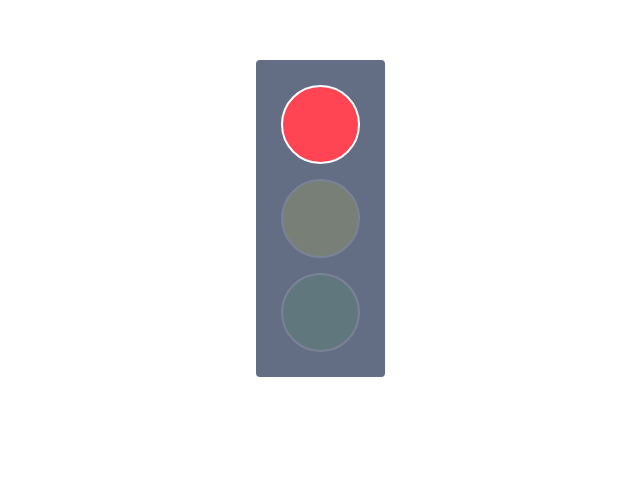
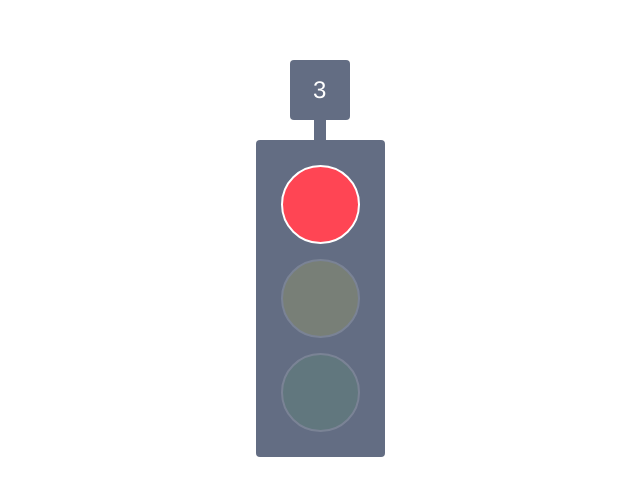
Before and after one commit to egorbabintcev/vue-traffic-light, a Vue app: page /red in a window 1280 px wide. Shown: the top 496 px of the page, without its empty margins (320-960 px from the left). Built offline with nearby package versions, Linux system fonts and the light colour scheme.

Commit message:
Create countdown section, add light blinking, add props types

```diff
--- a/src/App.vue
+++ b/src/App.vue
@@ -10,10 +10,12 @@ export default {
 
 <style>
 #app {
+  align-items: center;
   font-family: Avenir, Helvetica, Arial, sans-serif;
   -webkit-font-smoothing: antialiased;
   -moz-osx-font-smoothing: grayscale;
   display: flex;
+  flex-direction: column;
   justify-content: center;
   color: #2c3e50;
   margin-top: 60px;
--- /dev/null
+++ b/src/components/Countdown.vue
@@ -0,0 +1,42 @@
+<template>
+  <div class="traffic__countdown">
+    <p>{{ countdown }}</p>
+  </div>
+</template>
+
+<script>
+export default {
+  name: "Countdown",
+  props: {
+    countdown: Number,
+  },
+};
+</script>
+
+<style>
+.traffic__countdown {
+  align-items: center;
+  background-color: #636d83;
+  border-radius: 4px;
+  color: #fff;
+  display: inline-flex;
+  font-size: 24px;
+  font-weight: 500;
+  justify-content: center;
+  height: 60px;
+  letter-spacing: 0.03em;
+  margin-bottom: 20px;
+  position: relative;
+  width: 60px;
+}
+
+.traffic__countdown::before {
+  background-color: #636d83;
+  content: "";
+  display: block;
+  height: 20px;
+  position: absolute;
+  top: 100%;
+  width: 12px;
+}
+</style>
--- a/src/components/Lamp.vue
+++ b/src/components/Lamp.vue
@@ -5,20 +5,37 @@
 <script>
 export default {
   name: "Lamp",
-  props: ["color", "activeColor"],
+  props: {
+    color: String,
+    activeColor: String,
+    countdown: Number,
+  },
   computed: {
     isOn() {
       return this.color === this.activeColor;
     },
 
     classnames() {
-      return `traffic__light_${this.color} ${this.isOn ? "is-on" : ""}`;
+      return `traffic__light_${this.color} ${this.isOn ? "is-on" : ""} ${
+        this.isOn && this.color !== "yellow" && this.countdown < 3
+          ? "is-blink"
+          : ""
+      }`;
     },
   },
 };
 </script>
 
 <style>
+@keyframes blink {
+  from {
+    opacity: 1;
+  }
+  to {
+    opacity: 0.15;
+  }
+}
+
 .traffic__light {
   background-color: #fff;
   border: 2px solid #fff;
@@ -35,6 +52,10 @@ export default {
   margin-bottom: 15px;
 }
 
+.traffic__light.is-blink {
+  animation: blink 0.15s ease-in infinite;
+}
+
 .traffic__light_red {
   background-color: #ff4554;
 }
--- a/src/components/TrafficLight.vue
+++ b/src/components/TrafficLight.vue
@@ -1,22 +1,31 @@
 <template>
+  <Countdown :countdown="interval" />
   <div class="traffic__wrapper">
-    <Lamp color="red" :activeColor="activeColor" />
-    <Lamp color="yellow" :activeColor="activeColor" />
-    <Lamp color="green" :activeColor="activeColor" />
+    <Lamp color="red" :activeColor="activeColor" :countdown="interval" />
+    <Lamp color="yellow" :activeColor="activeColor" :countdown="interval" />
+    <Lamp color="green" :activeColor="activeColor" :countdown="interval" />
   </div>
 </template>
 
 <script>
 import Lamp from "./Lamp";
+import Countdown from "./Countdown";
 
 export default {
   name: "TrafficLight",
   components: {
     Lamp,
+    Countdown,
   },
   props: {
     activeColor: String,
     timeout: Number,
+  },
+  data() {
+    return {
+      intervalID: null,
+      interval: null,
+    };
   },
   computed: {
     getNextColor() {
@@ -32,8 +41,14 @@ export default {
   methods: {
     setTimer() {
       const timeout = this.timeout;
+      this.interval = timeout / 1000;
+
+      this.intervalID = setInterval(() => {
+        if (this.interval > 1) this.interval -= 1;
+      }, 1000);
 
       setTimeout(() => {
+        clearInterval(this.intervalID);
         this.$router.push(this.getNextColor);
       }, timeout);
     },
```
